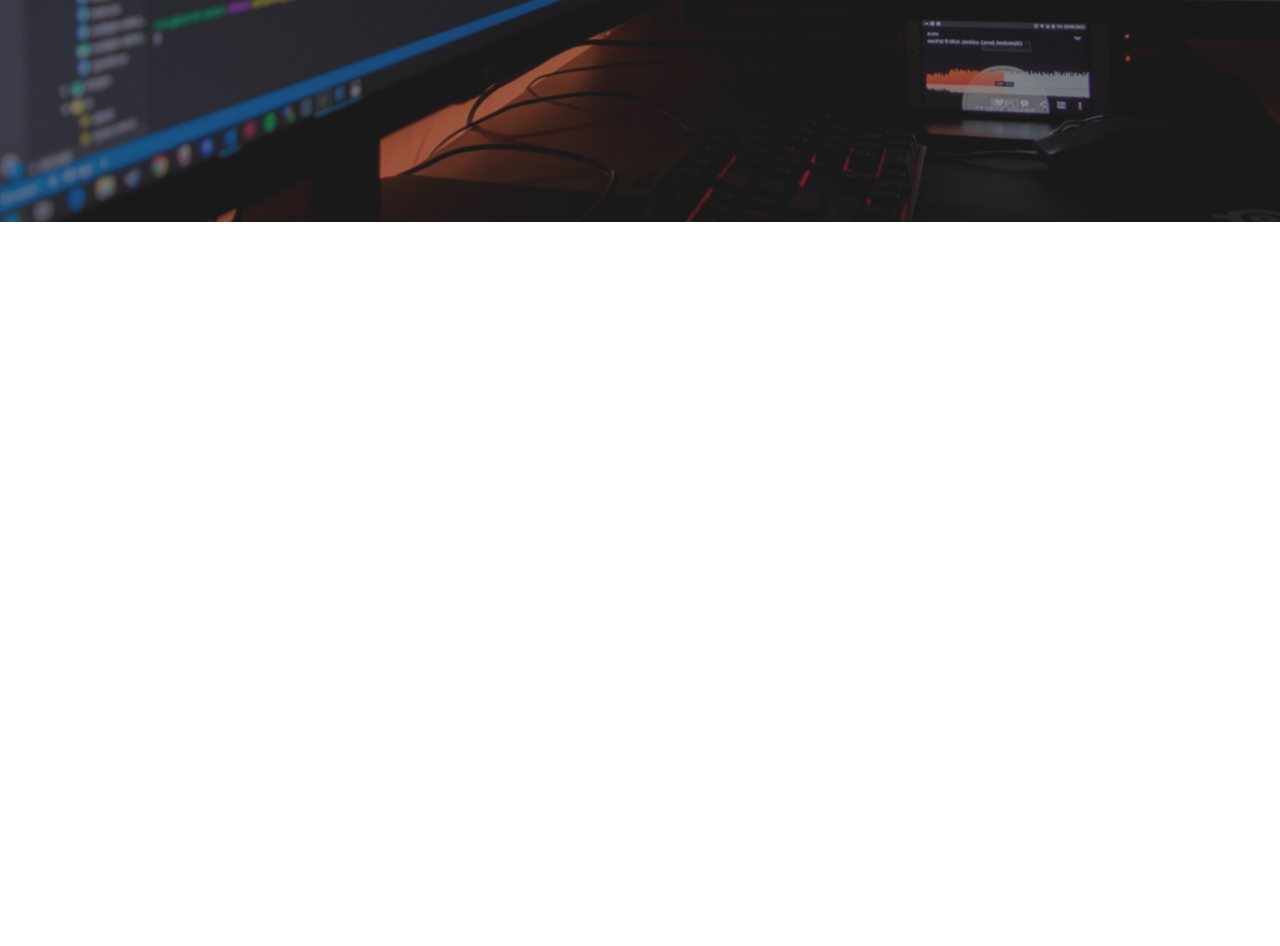
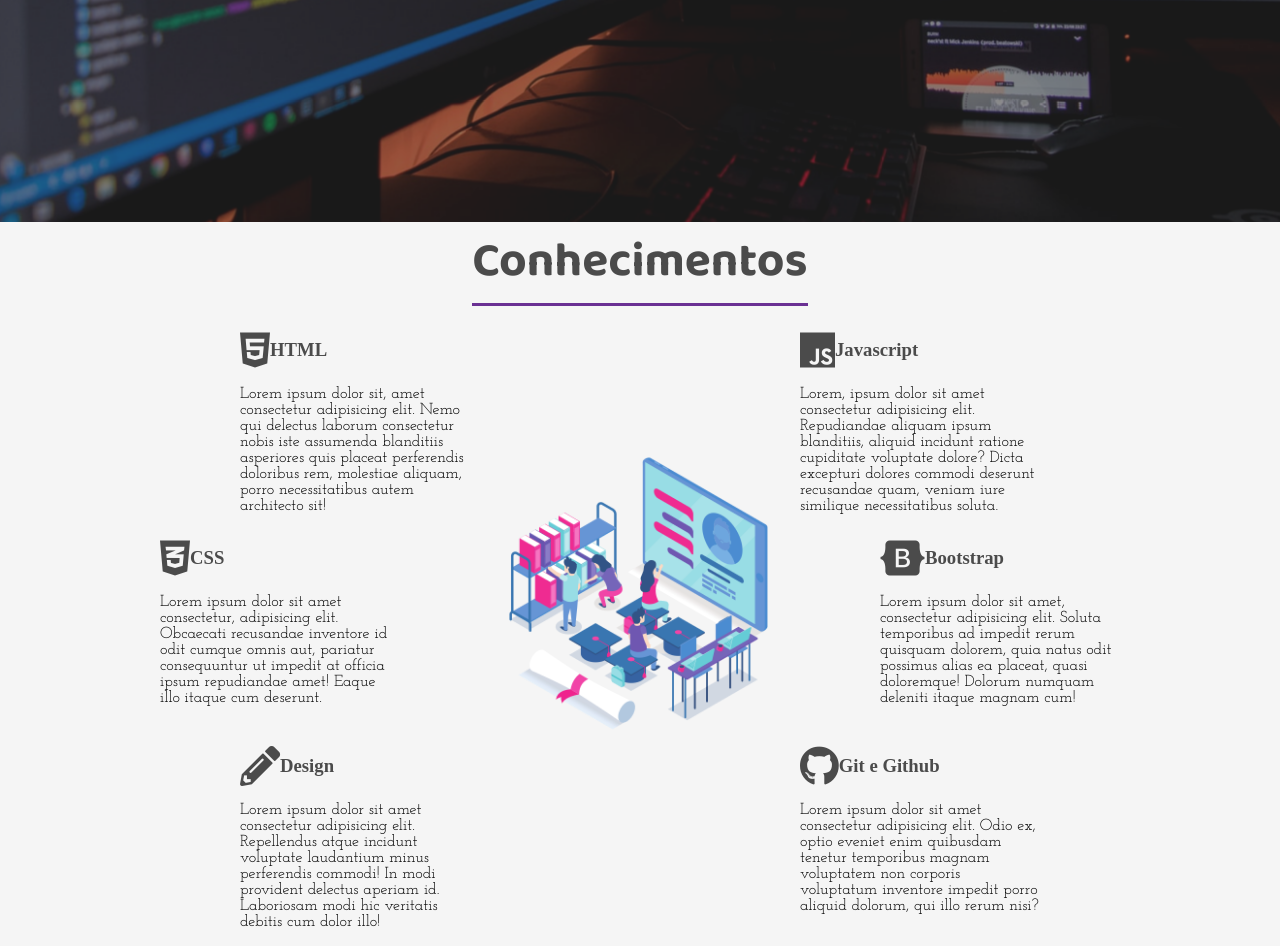
Before and after one commit to LeonardoSilvaCosta/portfolio, a plain HTML site: page index.html in a window 1280 px wide. Shown: the part 578-1524 px from the top of the page. Before the commit the page ends 800 px from the top, so only its background shows below. Drawn offline with Linux system fonts and the light colour scheme.

Commit message:
:package: seção de conhecimentos

```diff
--- a/index.html
+++ b/index.html
@@ -33,7 +33,7 @@
             </div>
         </header>
 
-        <div class="sidebar">
+        <aside class="sidebar">
             <nav>
                 <ul class="menu">
                     <li class="menu-item"><a href="" class="menu-link"></a>Home</li>
@@ -48,7 +48,75 @@
                 <a href=""><i class="fab fa-github-alt"></i></a>
                 <a href=""><i class="fab fa-twitter"></i></a>
             </div>
-        </div>
+        </aside>
+
+        <section class="secao-conhecimentos">
+            <div class="secao-header">
+                <h1>Conhecimentos</h1>
+            </div>
+            <div class="conhecimentos">
+                <div class="conhecimento">
+                    <div class="conhecimento-header">
+                        <i class="fab fa-html5"></i>
+                        <h3>HTML</h3>
+                    </div>
+                        <div class="conhecimento-text">
+                            <p>Lorem ipsum dolor sit, amet consectetur adipisicing elit. Nemo qui delectus laborum consectetur nobis iste assumenda blanditiis asperiores quis placeat perferendis doloribus rem, molestiae aliquam, porro necessitatibus autem architecto sit!</p>
+                        </div>
+                </div>
+                <div class="conhecimento">
+                    <div class="conhecimento-header">
+                        <i class="fab fa-css3-alt"></i>
+                        <h3>CSS</h3>
+                    </div>
+                        <div class="conhecimento-text">
+                            <p>Lorem ipsum dolor sit amet consectetur, adipisicing elit. Obcaecati recusandae inventore id odit cumque omnis aut, pariatur consequuntur ut impedit at officia ipsum repudiandae amet! Eaque illo itaque cum deserunt.</p>
+                        </div>
+                </div>
+                <div class="conhecimento">
+                    <div class="conhecimento-header">
+                        <i class="fas fa-pencil-alt"></i>
+                        <h3>Design</h3>
+                    </div>
+                        <div class="conhecimento-text">
+                            <p>Lorem ipsum dolor sit amet consectetur adipisicing elit. Repellendus atque incidunt voluptate laudantium minus perferendis commodi! In modi provident delectus aperiam id. Laboriosam modi hic veritatis debitis cum dolor illo!</p>
+                        </div>
+                </div>
+                <div class="conhecimento">
+                    <div class="conhecimento-header">
+                        <i class="fab fa-js"></i>
+                        <h3>Javascript</h3>
+                    </div>
+                        <div class="conhecimento-text">
+                            <p>Lorem, ipsum dolor sit amet consectetur adipisicing elit. Repudiandae aliquam ipsum blanditiis, aliquid incidunt ratione cupiditate voluptate dolore? Dicta excepturi dolores commodi deserunt recusandae quam, veniam iure similique necessitatibus soluta.</p>
+                        </div>
+                </div>
+                <div class="conhecimento">
+                    <div class="conhecimento-header">
+                        <i class="fab fa-bootstrap"></i>
+                        <h3>Bootstrap</h3>
+                    </div>
+                        <div class="conhecimento-text">
+                            <p>Lorem ipsum dolor sit amet, consectetur adipisicing elit. Soluta temporibus ad impedit rerum quisquam dolorem, quia natus odit possimus alias ea placeat, quasi doloremque! Dolorum numquam deleniti itaque magnam cum!</p>
+                        </div>
+                </div>
+                <div class="conhecimento">
+                    <div class="conhecimento-header">
+                        <i class="fab fa-github"></i>
+                        <h3>Git e Github</h3>
+                    </div>
+                        <div class="conhecimento-text">
+                            <p>Lorem ipsum dolor sit amet consectetur adipisicing elit. Odio ex, optio eveniet enim quibusdam tenetur temporibus magnam voluptatem non corporis voluptatum inventore impedit porro aliquid dolorum, qui illo rerum nisi?
+
+                            </p>
+                        </div>
+                </div>
+                <div class="conhecimentos-image-wrapper">
+                    <img src="imagens/conhecimentos.png" alt="imagem dos conhecimentos" >
+                </div>
+            </div>
+        </section>
+
     </div>
 
 </body>
--- a/style.css
+++ b/style.css
@@ -233,3 +233,92 @@ header {
 .social-media i:hover{
     background-color: #a044ff;
 }
+
+.conhecimentos{
+    display: grid;
+    grid-template-columns: repeat(16, 1fr);
+    grid-template-rows: repeat(6, 6rem);
+    row-gap: .5rem;
+}
+
+.conhecimento:nth-child(1){
+    grid-column: 4 / 7;
+    grid-row: 1 / 3;
+}
+
+.conhecimento:nth-child(2){
+    grid-column: 3 / 6;
+    grid-row: 3 / 5;
+}
+
+.conhecimento:nth-child(3){
+    grid-column: 4 / 7;
+    grid-row: 5 / -1;
+}
+
+.conhecimento:nth-child(4){
+    grid-column: 11 / 14;
+    grid-row: 1 / 3;
+}
+
+.conhecimento:nth-child(5){
+    grid-column: 12 / 15;
+    grid-row: 3 / 5;
+}
+
+.conhecimento:nth-child(6){
+    grid-column: 11 / 14;
+    grid-row: 5 / -1;
+}
+
+.secao-conhecimentos{
+    background-color: #f5f5f5;
+}
+
+.secao-header{
+    display: flex;
+    align-items: center;
+    justify-content: center;
+}
+
+.secao-header h1{
+    font-family: var(--font-primary);
+    font-size: 3rem;
+    color: #4b4b4b;
+    border-bottom: solid 3px #6a3093;
+    margin-bottom: 1.5rem;
+}
+
+.conhecimento-header{
+    display: flex;
+    align-items: center;
+    color: #4b4b4b;
+}
+
+.conhecimento-header i{
+    font-size: 2.5rem;
+}
+
+.conhecimentos-header h3{
+    font-style: var(--font-secundary);
+    font-size: 2rem;
+    padding-left: 1rem;
+}
+
+.conhecimento-text{
+    font-family: var(--font-secundary);
+    margin-top: 1rem;
+}
+
+.conhecimentos-image-wrapper{
+    grid-column: 7/ 11;
+    grid-row: 2 / 6;
+    width: 100%;
+
+}
+
+.conhecimentos-image-wrapper img{
+    object-fit: cover;
+    width: 100%;
+
+}
```
Also changed, not shown: imagens/conhecimentos.png (added).
